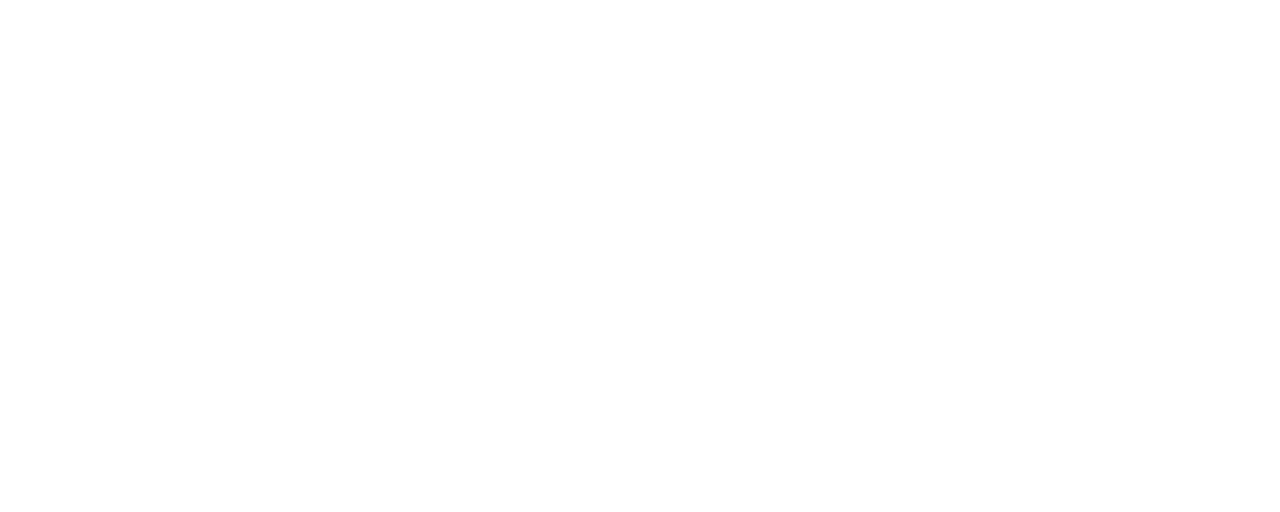
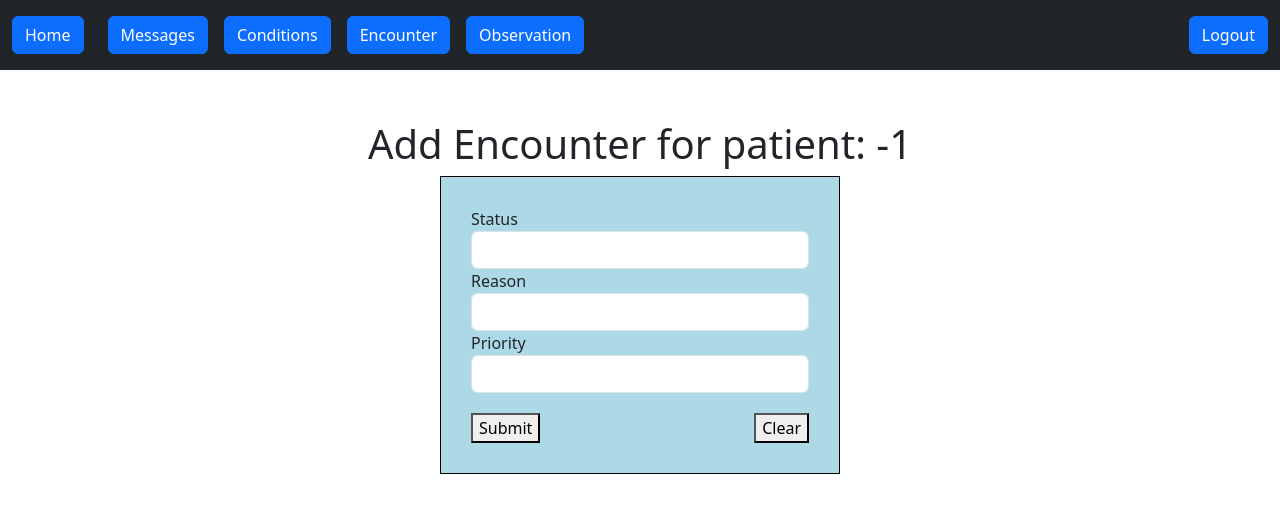
Before and after one commit to AlTheMan/Fullstack-Journal-Frontend, a React (Vite) app: page /AddEncounter in a window 1280 px wide. Before the commit this address had no page. Shown: the top 512 px of the page. Built offline with nearby package versions, Linux system fonts and the light colour scheme.

Commit message:
encounter (not working)

```diff
--- a/src/Routing.tsx
+++ b/src/Routing.tsx
@@ -13,6 +13,7 @@
 import StaffSelect from './pages/StaffSelect';
 import PatientNotes from './pages/PatientNotes';
 import AddObservation from './pages/AddObservation';
+import AddEncounter from './pages/AddEncounter';
 
 export const Routing=()=>{
     return(
@@ -33,6 +34,7 @@
           <Route path="/StaffSelect" element={<StaffSelect />} />
           <Route path="/PatientNotes" element={<PatientNotes />} />
           <Route path="/AddObservation" element={<AddObservation />} />
+          <Route path="/AddEncounter" element={<AddEncounter />} />
 
         </Routes>
       </Router>
--- /dev/null
+++ b/src/api/PostEncounter.ts
@@ -0,0 +1,23 @@
+import axios from "axios";
+
+export const PostEncounter = async (status: string, reason: string, priority: string, patientId: number, doctorIds:number[]) => {
+    var requestUri = "http://localhost:8080/patient/encounter/add";
+
+    try {
+        const response = await axios.post(requestUri, {
+            status,
+            reason,
+            priority,
+            patientId,
+            doctorIds
+        });
+
+        if (response.status === 200) {
+            console.log("Created");
+        } else {
+            console.error("Something went wrong", response.statusText);
+        }
+    } catch (error) {
+        console.error("Something went wrong posting observation", error);
+    }
+};
--- /dev/null
+++ b/src/pages/AddEncounter.tsx
@@ -0,0 +1,74 @@
+import React, { useState } from "react";
+import NavBar from "../components/NavBar";
+import { PostObservation } from "../api/PostObservation";
+import { PostEncounter } from "../api/PostEncounter";
+
+const AddEncounter: React.FC = () => {
+    // Retrieve patientId from localStorage
+    const currentPatientString = localStorage.getItem("currentPatient");
+    const currentPatientObject = currentPatientString ? JSON.parse(currentPatientString) : null;
+    const patientId = currentPatientObject ? Number(currentPatientObject.patientId) : -1;
+
+
+    // Retrieve doctorId from localStorage and parse it to a number
+    const doctorIdString = localStorage.getItem("id");
+    const doctorId = doctorIdString ? Number(doctorIdString) : -1;
+
+    // Create an array of numbers
+    let doctorIdsArray : number[] =[];
+
+    // Check if doctorId is a valid number and not null
+    if (doctorId !== null && !isNaN(doctorId)) {
+        doctorIdsArray = [doctorId];
+    }
+
+    // State variables for form fields
+    const [status, setStatus] = useState("");
+    const [reason, setReason] = useState("");
+    const [priority, setPriority] = useState("");
+    const [validationError, setValidationError] = useState("");
+
+    const handleSubmit = async (event: React.FormEvent) => {
+        event.preventDefault();
+        if (!status || !reason || !priority) {
+            setValidationError("All fields are required");
+            return;
+        }
+        setValidationError("");
+
+        console.log("Status: " + status + ", Reason: " + reason + ", Priority: " + priority + ", PatientId: " + patientId);
+        await PostEncounter(status, reason, priority, patientId, doctorIdsArray);
+    };
+
+    return (
+        <>
+            <NavBar />
+            <div style={{ display: "flex", flexDirection: "column", alignItems: "center", justifyContent: "center", marginTop: "50px" }}>
+                <h1>Add Encounter for patient: {patientId}</h1>
+            </div>
+            <div className="mx-auto" style={{ backgroundColor: "lightblue", padding: "30px", width: "400px", border: "1px solid black" }}>
+                <form onSubmit={handleSubmit}>
+                    <div className="form-group">
+                        <label>Status</label>
+                        <input type="text" value={status} onChange={(e) => setStatus(e.target.value)} className="form-control" />
+                    </div>
+                    <div className="form-group">
+                        <label>Reason</label>
+                        <input type="text" value={reason} onChange={(e) => setReason(e.target.value)} className="form-control" />
+                    </div>
+                    <div className="form-group">
+                        <label>Priority</label>
+                        <input type="text" value={priority} onChange={(e) => setPriority(e.target.value)} className="form-control" />
+                    </div>
+                    {validationError && <div style={{ color: "red", padding: "10px" }}>{validationError}</div>}
+                    <div style={{ display: "flex", justifyContent: "space-between", marginTop: "20px" }}>
+                        <button type="submit">Submit</button>
+                        <button type="button" onClick={() => { setStatus(''); setReason(''); setPriority(''); }}>Clear</button>
+                    </div>
+                </form>
+            </div>
+        </>
+    );
+};
+
+export default AddEncounter;
--- a/src/pages/DoctorSelect.tsx
+++ b/src/pages/DoctorSelect.tsx
@@ -49,6 +49,9 @@
             <DoctorButton onClick={() => handleNavigate('/AddObservation')}>
                 Add Observation
             </DoctorButton>
+            <DoctorButton onClick={() => handleNavigate('/AddEncounter')}>
+                Add Encounter
+            </DoctorButton>
         </div>
     );
 };
```
